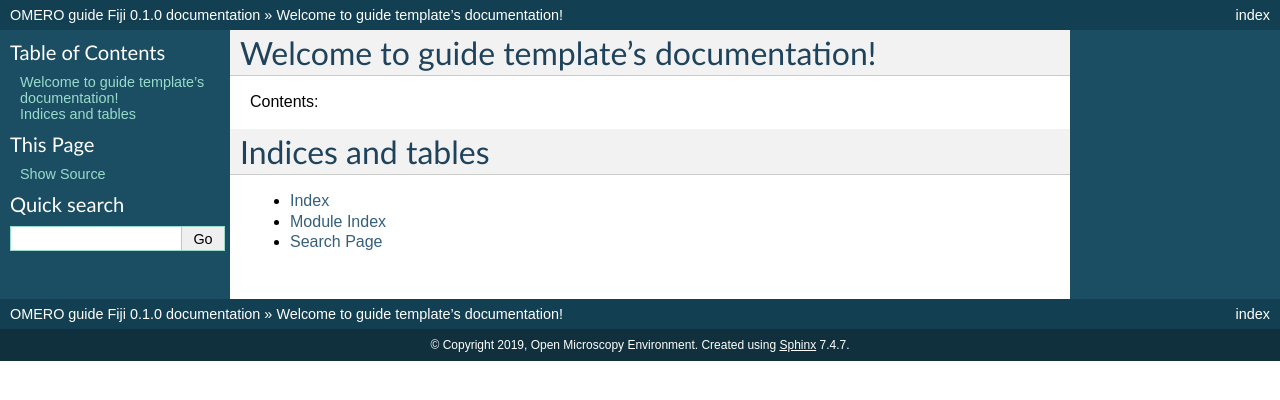
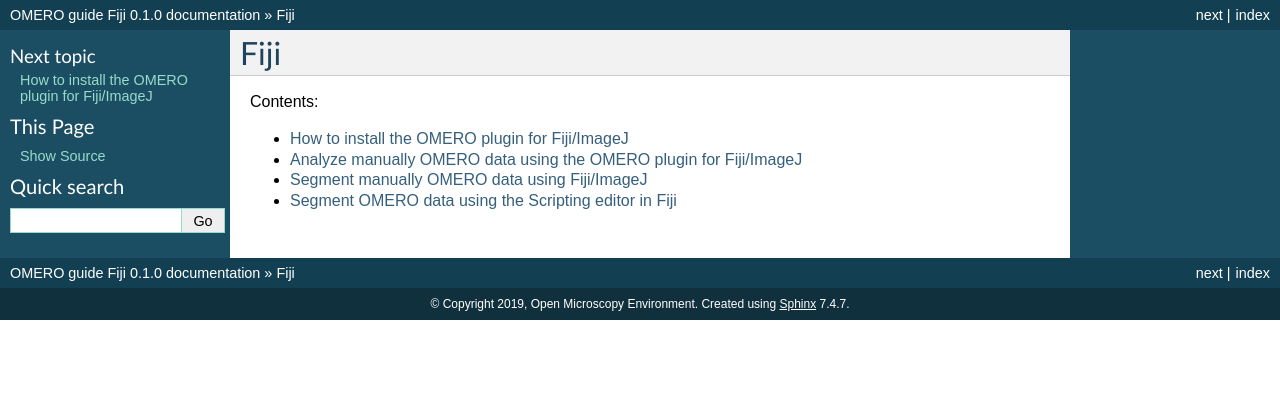
Before and after one commit to ome/omero-guide-fiji, a Sphinx documentation site: the page built from docs/index.rst, in a window 1280 px wide. Shown: the top 400 px of the page. Built offline with Sphinx 7.4.7, drawn with Linux system fonts in a browser that asks for light colours; some of the changed lines change nothing that is shown.

Commit message:
add fiji steps

```diff
--- a/docs/index.rst
+++ b/docs/index.rst
@@ -1,16 +1,12 @@
-Welcome to guide template's documentation!
-==========================================
+Fiji
+====
 
 Contents:
 
 .. toctree::
-   :maxdepth: 2
+   :maxdepth: 1
 
-
-
-Indices and tables
-==================
-
-* :ref:`genindex`
-* :ref:`modindex`
-* :ref:`search`
+   installation
+   manual_analysis
+   threshold_manual
+   threshold_scripting
--- /dev/null
+++ b/docs/installation.rst
@@ -0,0 +1,57 @@
+How to install the OMERO plugin for Fiji/ImageJ
+===============================================
+
+Description:
+------------
+
+Fiji is a free open-source image processing package based on
+ImageJ, \ https://imagej.net/Fiji\ . The following workflow should how to
+install the OMERO plugin for Fiji and ImageJ.
+
+The OMERO plugin does not have yet and update site.
+
+**Setup step-by-step:**
+-----------------------
+
+We assume that you have already Fiji/ImageJ installed locally.
+
+In this section, we will cover the steps required to install the
+OMERO.imagej plugin for Fiji. If you wish to install it for ImageJ,
+an additional step is needed.
+
+We first describe how the common installation steps for ImageJ and Fiji.
+We then describe how to install the *Bio-Formats Package* for ImageJ.
+
+Installing the OMERO.imagej plugin also adds the dependencies
+required to connect to OMERO using the Script Editor of Fiji.
+
+Installation of the OMERO.imagej plugin for Fiji and ImageJ, the
+common steps:
+
+-  Download from \ https://www.openmicroscopy.org/omero/downloads \
+   the latest 5.x.x version of ImageJ/Fiji plugin for OMERO
+
+.. image:: images/setup1.png
+
+-  Extract the downloaded .zip archive. Remember where you extracted it to.
+
+-  Copy the extracted folder and paste it to the *plugins* folder
+   of Fiji.
+
+-  **Note:** Some Windows unzip apps create a double folder enclosing the
+   plugin. If that is the case, copy the inner OMERO.imagej-5.x.x
+   folder into *Fiji.app > plugins* folder.
+
+-  Now, restart Fiji. If you are using ImageJ, follow with the
+   additional step below.
+
+**Installation of Bio-Formats Package, ImageJ only:**
+
+-  Download the latest version of the *Bio-Formats Package* from:
+   https://www.openmicroscopy.org/bio-formats/downloads
+
+.. image:: images/setup2.png
+
+-  Move the downloaded file into the *ImageJ > plugins* folder.
+
+-  Restart ImageJ.
--- /dev/null
+++ b/docs/manual_analysis.rst
@@ -0,0 +1,141 @@
+Analyze manually OMERO data using the OMERO plugin for Fiji/ImageJ
+==================================================================
+
+**Description:**
+----------------
+
+The following workflows should work
+both with ImageJ and Fiji, after these have been correctly set up with
+the OMERO plugin for Fiji/ImageJ.
+
+Using the User Interface of the OMERO plugin, we will show:
+
+-  How to connect to OMERO using the OMERO plugin for ImageJ/Fiji.
+
+-  How to open an image from OMERO.server into Fiji/ImageJ.
+
+-  How to manually save ROIs and measurements as CSV back to the
+   original image in OMERO.server.
+
+-  How to import a newly created image from Fiji/ImageJ into OMERO.
+
+**Setup:**
+----------
+
+-  Install Fiji on the local machine with the OMERO.insight-ij plugin.
+   The installation instructions can be found at :doc:`installation`.
+
+**Resources:**
+
+-  Samples images from the Image Data Resource (IDR) \ https://idr.openmicroscopy.org/webclient/?show=project-51\ .
+
+..
+
+**Step-by-step:**
+-----------------
+
+**Example 1: ROIs and measurement creation**
+~~~~~~~~~~~~~~~~~~~~~~~~~~~~~~~~~~~~~~~~~~~~
+
+In this first example we show how to open an OMERO image in Fiji, draw ROIs, measure those ROIs and show how to save the ROIs and the measurement back to OMERO.
+
+1. Launch Fiji/ImageJ.
+
+2. Go to *Plugins > OMERO > Connect* To OMERO. This will show a login
+   screen where you can enter the name of the server to connect to,
+   the username and password. The OMERO plugin will allow you to
+   browse your data in a similar manner to OMERO.web.
+
+3. In the OMERO login dialog, click the wrench icon\ |image1| and then
+   add the server address in the dialog. By default, only "localhost"
+   is listed. Click on the *plus* icon to add a new line to the list
+   and type into the line the server address.
+
+4. Click Apply.
+
+.. image:: images/manual2.png
+
+5.  Enter your credentials and click *Login*.
+
+6.  Select the **A-Fiji-dataset** Dataset.
+
+7.  Double-click on a thumbnail or on an Image in the left-hand tree to
+    open an Image in ImageJ.
+
+8.  Go to *Analyze > Tools > ROI Manager...*
+
+9.  Draw a shape using for example the Freehand selection tool.
+
+10. In the ROI manager, click the button *Add [t]* to add the shape to the
+    ROI Manager.
+
+.. image:: images/manual3.png
+
+11. Move to another channel, using the *c slider*.
+
+12. Draw other shapes if desired. Add drawing a shape. Click *Add [t]* to
+    add it to the Manager.
+
+13. When done with the drawing, click the button *Measure* in the ROI Manager.
+
+14. A dialog with measurements for each shape pops up.
+
+15. To save the ROI and the measurement back to OMERO,
+    go to *Plugins > OMERO > Save ROIs To OMERO*.
+
+16. In the dialog popping up, under the *Save* section select ROI and Measurements.
+
+17. The measurements are saved back to OMERO as a CSV file and linked to
+    the Image.
+
+.. image:: images/manual4.png
+
+18. Go back to OMERO.web, in the right-hand panel.
+
+19. Select the image opened in Fiji/ImageJ.
+
+20. Check that there is a new CSV file under the Attachments harmonica.
+
+21. Open the image in OMERO.iviewer to the see the ROIs and make sure
+    that you can interact with them.
+
+**Example 2: Cropping and import**
+~~~~~~~~~~~~~~~~~~~~~~~~~~~~~~~~~~
+
+In this example, we show how to open an OMERO image, crop the image and
+import the cropped image back to OMERO as OME-TIFF.
+
+In this example we assume that the user is already logged in. If this is
+not the case, go back to the first step of Example 1.
+
+1. Select the *A-Fiji-dataset* Dataset.
+
+2. Double-click on a thumbnail or on an Image in the left-hand tree to
+   open an Image in Fiji/ImageJ.
+
+3. Draw a Rectangle on the Image.
+
+4. Select the option *Image > Crop*.
+
+5. A new Image will be displayed in a Fiji/ImageJ window.
+
+6. Go to *Plugins > OMERO > Save Image(s) To OMERO*.
+
+7. An Import dialog (specific to the OMERO Fiji/ImageJ plugin) will pop up.
+
+.. image:: images/manual5.png
+
+8.  Check that the option *Add Image from current window* is selected
+
+9.  Select where to import the cropped Image e.g. **A-Fiji-dataset** Dataset.
+
+10. Click *Add to the Queue* button.
+
+11. Then click *Import*. The import will start.
+
+12. When the import is done, go back to the Tree view in the Fiji plugin
+    or OMERO.web. Refresh. Check the new Image.
+
+.. |image1| image:: images/manual1.png
+   :width: 0.24105in
+   :height: 0.24105in
--- /dev/null
+++ b/docs/threshold_manual.rst
@@ -0,0 +1,143 @@
+Segment manually OMERO data using Fiji/ImageJ
+=============================================
+
+**Description:**
+----------------
+
+The following workflows should work both with ImageJ and Fiji,
+after these have been correctly set up with
+the OMERO plugin for Fiji/ImageJ.
+
+Using the User Interface of the OMERO plugin, we will show:
+
+-  How to connect to OMERO using the OMERO plugin for Fiji/ImageJ.
+
+-  How to open an image from OMERO.server into Fiji/ImageJ.
+
+-  How to manually segment an image opened from OMERO in Fiji/ImageJ
+   using the plugin *Thresholding and Analyze particles* in Fiji/ImageJ.
+
+-  How to record this workflow in Fiji/ImageJ, using the *Recorder* plugin, for later use.
+
+**Setup:**
+----------
+
+-  Fiji has been installed on the local machine with the
+   OMERO.insight-ij plugin. The installation instructions can be
+   found at :doc:`installation`.
+
+**Resources:**
+
+-  Samples images from the Image Data Resource (IDR) \ https://idr.openmicroscopy.org/webclient/?show=project-51
+
+**Step-by-step:**
+-----------------
+
+1. Launch Fiji/ImageJ.
+
+2. Go to *Plugins > OMERO > Connect* To OMERO. This will show a login
+   screen where you can enter the name of the server to connect to,
+   the username and password. The OMERO plugin will allow you to
+   browse your data in a similar manner to OMERO.web.
+
+3. In the OMERO login dialog, click the wrench icon\ |image0| and then
+   add the server address in the dialog. By default, only "localhost"
+   is listed. Click on the *plus* icon to add a new line to the list
+   and type into the line the server address.
+
+4. Click Apply.
+
+..
+
+   |image1|
+
+5. Enter your credentials and click *Login*.
+
+6. Browse to the Project **idr0021**, open any Dataset and double-click once
+   on an Image to open it in Fiji. Bio-Formats is used to view the
+   Image.
+
+   - Make sure to select *View stack with: Hyperstack* in the *Bio-Formats
+     Import Options* dialog.
+
+   - Note that each plane will be transferred from the server to the
+     client machine so this may take a few moments.
+
+7. To open the Recorder, go *Plugins > Macros > Record...*, select
+   Macros to record the actions. The steps will then be used in
+   the Scripting workflow.
+
+8. Convert floating-point pixel-type to 8-bit using *Image > Type > 8-bit*.
+
+9. Go to *Image > Adjust > Auto Threshold*, to open the *Auto Threshold* dialog:
+
+   - Select *MaxEntropy* for the *Method* parameter.
+
+   - Check the checkbox *Stack*.
+
+..
+
+   |image2|\ |image3|
+
+10. Click *OK*.
+
+11. Then open *Analyze > Analyze Particles...*.
+
+12. In the dialog
+
+    - Set *Size* to *10-Infinity* and check *Pixel units*.
+
+    - Check the following checkboxes:
+
+       i.   *Display results*
+
+       ii.  *Clear results*
+
+       iii. *Add to Manager*
+
+    - Click *OK* then *Yes* in the popup dialog indicating asking to
+       *Process all X images?*.
+
+..
+
+   |image4|
+
+13. To save the thresholded Image back to OMERO with the generated ROIs
+    and the measurements:
+
+    -  Select *Plugins > OMERO > Save Image(s) to OMERO*.
+
+    -  Create a New Dataset for the image
+
+       i.   Click the *New...* button next to the selection box on the
+            Dataset row.
+
+       ii.  In the dialog that pops up, enter a name and a description
+            (optional).
+
+       iii. Click Create.
+
+    -  The newly created Dataset will automatically be selected.
+
+    -  Click *Add to the Queue* then *Import*.
+
+    -  Go to OMERO.web and check that the measurements have been saved
+       in a CSV file and attached to the Images. The attachment can
+       then be downloaded at any time.
+
+
+.. |image0| image:: images/manual1.png
+   :width: 0.24105in
+   :height: 0.24105in
+.. |image1| image:: images/manual2.png
+   :width: 5.10938in
+   :height: 2.5465in
+.. |image2| image:: images/threshold1.png
+   :width: 3.33854in
+   :height: 3.32695in
+.. |image3| image:: images/threshold2.png
+   :width: 2.25521in
+   :height: 2.69626in
+.. |image4| image:: images/threshold3.png
+   :width: 2.57813in
+   :height: 2.5947in
--- /dev/null
+++ b/docs/threshold_scripting.rst
@@ -0,0 +1,141 @@
+Segment OMERO data using the Scripting editor in Fiji
+=====================================================
+
+**Description:**
+----------------
+
+The following workflows should work
+Fiji, after these have been correctly set up with the OMERO plugin for
+Fiji/ImageJ.
+
+Using the Scripting editor of Fiji, we will show:
+
+-  How to connect to OMERO using the JAVA API.
+
+-  How to load all the images within a given Dataset.
+
+-  How to load the images in ImageJ using Bio-Formats.
+
+-  How to analyze the images using *Thresholding and Analyze Particles*
+   plugin in ImageJ within a script.
+
+-  How to save the segmented ROIs as polygons in OMERO.
+
+-  How to collect the measurement associated to the ROIs and
+
+   -  Save them as an OMERO.table and link the table to the Dataset.
+
+   -  Save them as a CSV file and link it to the Dataset.
+
+**Setup:**
+----------
+
+-  Install Fiji on the local machine with the OMERO.insight-ij plugin.
+   The installation instructions can be found at :doc:`installation`.
+
+**Resources:**
+
+-  Data: Samples images from the Image Data Resource (IDR) \ https://idr.openmicroscopy.org/webclient/?show=project-51
+
+-  Java API documentation: \ https://docs.openmicroscopy.org/latest/omero/developers/Java.html
+
+-  Script: Groovy script for automatic segmentation of images from OMERO using Fiji
+   -  https://raw.githubusercontent.com/ome/training-scripts/master/practical/groovy/analyse_dataset_save_rois_and_summary_table.groovy
+
+**Step-by-Step**
+----------------
+
+We will now repeat the manual analysis :doc:`threshold_manual` on a
+Dataset using the scripting facility available in Fiji.
+
+Let’s go over the script to understand the logic and see how it matches
+the UI steps.
+
+This script explores the JAVA API using Groovy.
+See \ https://docs.openmicroscopy.org/latest/omero/developers/Java.html\ ,
+
+1. In your browser, go to the server address provided.
+
+2. Log in using the credentials provided.
+
+3. Make sure you are selecting your own data. Select the Dataset **A-Fiji-dataset**.
+
+4. Launch Fiji.
+
+5. Go to *File > New > Script...*.
+
+6. A dialog pops up. In the *Language* menu, select *Groovy*.
+
+7. Copy, into the text script editor of Fiji, the content of the script \ https://raw.githubusercontent.com/ome/training-scripts/master/practical/groovy/analyse_dataset_save_rois_and_summary_table.groovy\.
+
+8. Edit the following parameters: dataset_id, USERNAME, PASSWORD.
+
+..
+
+   |image0|
+
+9.  The script will process all the Images in the specified Dataset,
+    applying threshold, analyzing particles and saving ROIs back in
+    OMERO i.e. we reproduce in a script the manual steps recorded.
+    Further, it will create a CSV and OMERO.table to be attached to
+    that Dataset in OMERO. Both are not necessary when analysing
+    data, this is mainly to show how it we
+
+10. Click *Run*.
+
+11. Return to OMERO.web and open an Image from this Dataset in
+    OMERO.iviewer.
+
+12. Click the *ROIs* tab to see the added ROIs. Note that the ROIs have
+    been assigned a Channel index to indicate which Channel they were
+    derived from.
+
+13. In the *Settings* tab, turning channels on/off will also show/hide
+    ROIs assigned to those channels.
+
+14. Open the image in OMERO.figure for a quick publication by going to
+    Info tab in iviewer and clicking on OMERO.figure in the Open with
+    line.\ |image1|
+
+15. This script was used previously to run on the whole **idr0021** Project
+    and produce the resulting CSV file. We can now download this file
+    from OMERO and open it in Microsoft Excel.
+
+16. In Excel, select the Dataset column and the column bounding_box and
+    then click on *Insert > X Y Scatter > Scatter*\ |image2|\.
+    Depending on the version of Excel you are using, this option
+    might not be available.
+
+..
+
+   |image3|
+
+17. This will create a scatter plot. Right-click into the Chart now and
+    select *Change chart type > Statistical > Box and Whisker*.
+
+18. Click the *ROIs* tab to see the added ROIs. Note that the ROIs have
+    been assigned a Channel index to indicate which Channel they were
+    derived from.
+
+19. In the *Settings* tab, turning channels on/off will also show/hide ROIs
+    assigned to those channels.
+
+20. Open the image in OMERO.figure for a quick publication by going to
+    *Info* tab in OMERO.iviewer and clicking on OMERO.figure in the *Open with*
+    line.\ |image4|\.
+
+.. |image0| image:: images/threshold_script1.png
+   :width: 4.76563in
+   :height: 5.0257in
+.. |image1| image:: images/threshold_script2.png
+   :width: 1.89583in
+   :height: 0.36458in
+.. |image2| image:: images/threshold_script3.png
+   :width: 0.35417in
+   :height: 0.27083in
+.. |image3| image:: images/threshold_script4.png
+   :width: 1.125in
+   :height: 1.38542in
+.. |image4| image:: images/threshold_script2.png
+   :width: 1.89583in
+   :height: 0.36458in
```
Also changed, not shown: docs/images/manual1.png (added), docs/images/manual2.png (added), docs/images/manual3.png (added), docs/images/manual4.png (added), docs/images/manual5.png (added), docs/images/setup1.png (added), docs/images/setup2.png (added), docs/images/threshold1.png (added), docs/images/threshold2.png (added), docs/images/threshold3.png (added), docs/images/threshold_script1.png (added), docs/images/threshold_script2.png (added), docs/images/threshold_script3.png (added), docs/images/threshold_script4.png (added).
